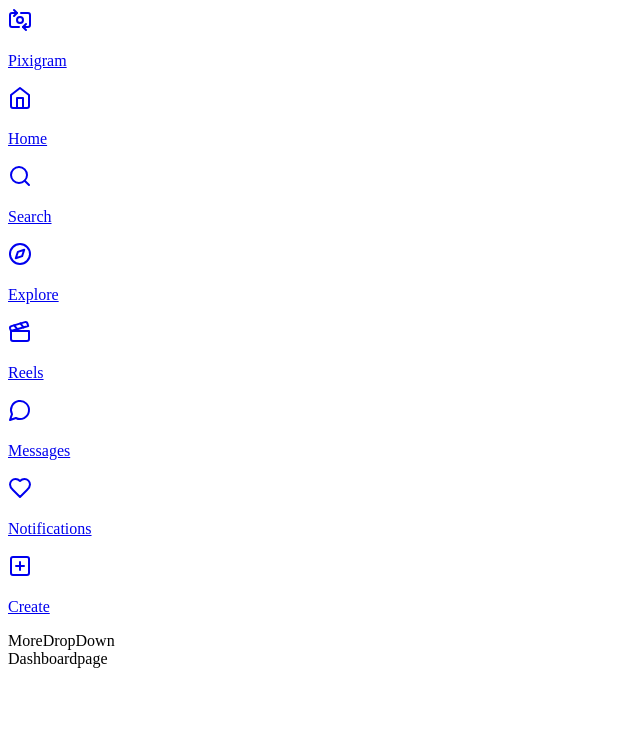
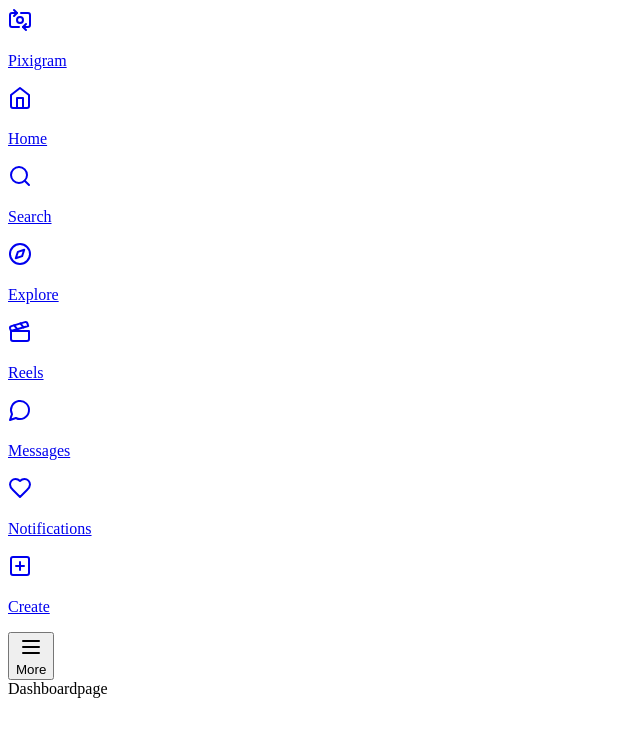
Before and after one commit to DerickMghanga/pixegram-app, a Next.js app: page /dashboard in a window 1280 px wide. Shown: the top 736 px of the page, without its empty margins (0-640 px from the left). Built offline with nearby package versions, Linux system fonts and the light colour scheme.

Commit message:
Added dropdown menu

```diff
--- a/src/components/MoreDropDown.tsx
+++ b/src/components/MoreDropDown.tsx
@@ -8,9 +8,40 @@ import {
     DropdownMenuSeparator,
     DropdownMenuTrigger,
 } from "@/components/ui/dropdown-menu"
+import { Button } from "./ui/button"
+import { Menu } from "lucide-react"
+import { useState } from "react"
 
 export default function MoreDropDown() {
+
+    const [open, setOpen] = useState(false);
+
     return (
-        <div>MoreDropDown</div>
+        <DropdownMenu open={open}>
+            <DropdownMenuTrigger asChild>
+                <Button onClick={() => setOpen(!open)}
+                    variant={"ghost"}
+                    size={"lg"}
+                    className="md:w-full !justify-start space-x-2 !px-3"
+                >
+                    <Menu />
+                    <div className="hidden lg:block">More</div>
+
+                </Button>
+            </DropdownMenuTrigger>
+
+            <DropdownMenuContent>
+                <DropdownMenuItem>
+                    <DropdownMenuLabel>Settings</DropdownMenuLabel>
+                </DropdownMenuItem>
+                <DropdownMenuItem>
+                    <DropdownMenuLabel>Help</DropdownMenuLabel>
+                </DropdownMenuItem>
+                <DropdownMenuItem>
+                    <DropdownMenuLabel>Logout</DropdownMenuLabel>
+                </DropdownMenuItem>
+            </DropdownMenuContent>
+
+        </DropdownMenu>
     )
 }
--- a/src/components/NavLinks.tsx
+++ b/src/components/NavLinks.tsx
@@ -52,7 +52,7 @@ export default function NavLinks() {
     //console.log(pathname);
 
     return (
-        <>
+        <div className="md:mb-32">
             {
                 links.map((link, index) => {
                     const LinkIcon = link.icon;
@@ -74,6 +74,6 @@ export default function NavLinks() {
                     )
                 })
             }
-        </>
+        </div>
     )
 }
--- a/src/components/SideNav.jsx
+++ b/src/components/SideNav.jsx
@@ -5,14 +5,13 @@ import NavLinks from "./NavLinks";
 export default function SideNav() {
   return (
     <div className="flex h-full flex-col px-3 py-4 md:px-2">
-      <div className="!flex flex-row md:flex-col border-t md:border-none -ml-3 md:ml-0 bg-white dark:bg-neutral-950 h-16 md:h-full bottom-0 justify-evenly md:justify-between fixed z-50 flex-1 w-full md:relative space-x-2 md:space-x-0 md:space-y-2 p-2">
+      <div className="!flex flex-row md:!flex-col border-t md:border-none -ml-3 md:ml-0 bg-white dark:bg-neutral-950 h-16 md:h-full bottom-0 justify-evenly md:justify-between fixed z-50 flex-1 w-full md:relative space-x-2 md:space-x-0 md:space-y-2 p-2">
         <Logo />
         <NavLinks />
 
-        <div className="hidden md:flex relative md:mt-auto flex-1 items-end w-full">
+        <div className="hidden md:flex relative md:!mt-[200px] flex-1 !items-end w-full">
           <MoreDropDown />
         </div>
-
       </div>
     </div>
   )
```
